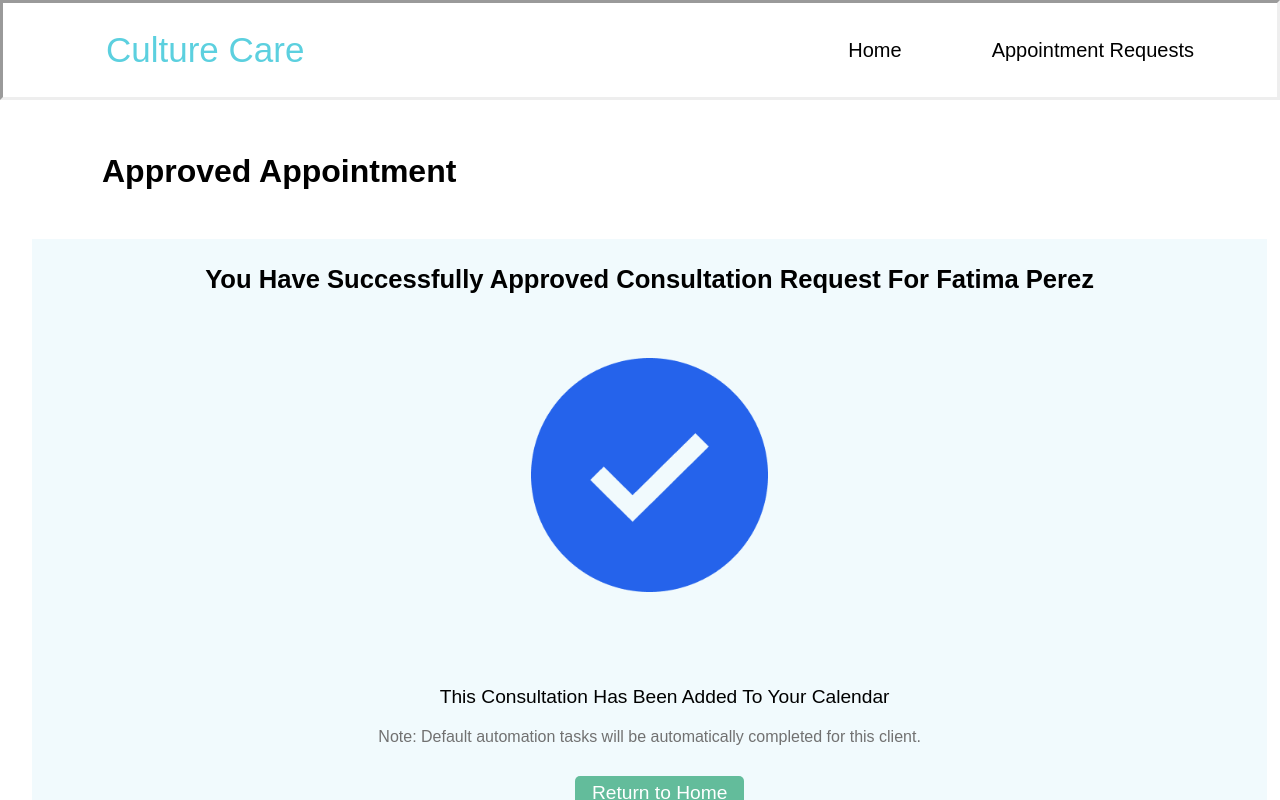
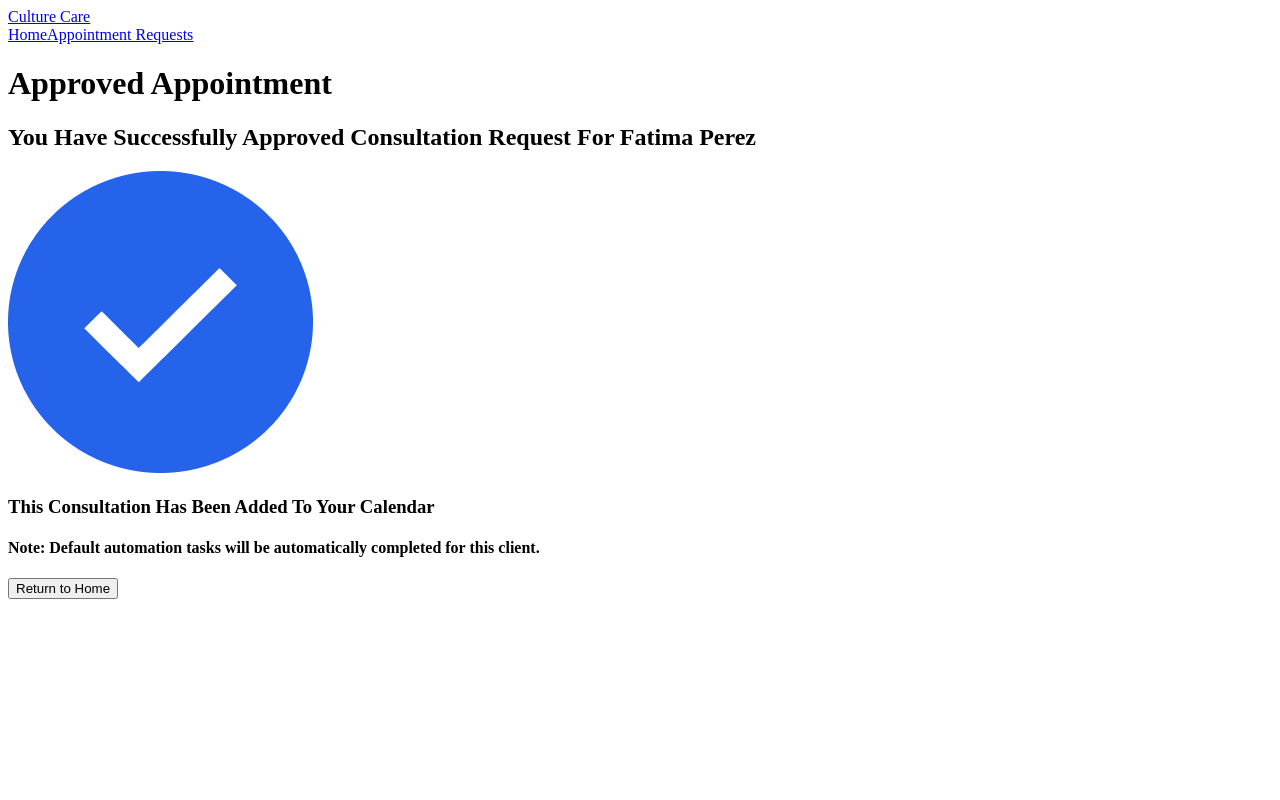
Before and after one commit to wenlilai/culturecare, a React (Create React App) app: page /appt-approved in a window 1280 px wide. Built offline with nearby package versions, Linux system fonts and the light colour scheme.

Commit message:
got rid of most css

```diff
--- a/src/Navigation/Nav.css
+++ b/src/Navigation/Nav.css
@@ -1,4 +1,4 @@
-* {
+/* * {
     box-sizing: border-box;
     margin: 0px;
     padding: 0px;
@@ -87,4 +87,4 @@ input {
 a {
     font-size: 20px;
     font-family: sans-serif;
-}
+} */
--- a/src/index.css
+++ b/src/index.css
@@ -1,15 +1,14 @@
-* {
+/* * {
   box-sizing: border-box;
   margin: 0px;
   padding: 0px;
 }
 
 code {
-  font-family: source-code-pro, Menlo, Monaco, Consolas, 'Courier New',
-    monospace;
+  font-family: sans-serif;
 } */
 
-*{
+/* *{
   padding: ();
   margin:();
   box-sizing: border-box;
@@ -19,17 +18,13 @@ code {
 a {
   text-decoration: none;
   color: rgb(97,97,97);
-}
+} */
 
-li {
-  list-style: non;
-}
-
-.btns {
+/* .btns {
   padding: 10px 20px;
   margin-right: 6px;
   background: transparent;
   border: none;
   border: 0.6px splod white;
   color: #323232;
-}
+} */
--- a/src/pages/ApprovedApt/ApprovedApt.css
+++ b/src/pages/ApprovedApt/ApprovedApt.css
@@ -1,4 +1,4 @@
-.confirmation-container {
+/* .confirmation-container {
   display: flex;
   width:100%;
   padding: 2vw;
@@ -46,4 +46,4 @@ h4 {
   padding: 0.5vw;
   background-color: #63BC9B;
   color: #FFFFFF;
-}
+} */
--- a/src/pages/Confirmation/Confirmation.css
+++ b/src/pages/Confirmation/Confirmation.css
@@ -1,4 +1,4 @@
-.confirmation-container {
+/* .confirmation-container {
   display: flex;
   width:100%;
   padding: 2vw;
@@ -49,4 +49,4 @@ h4 {
   padding-right: 1.5vw;
   background-color: #63BC9B;
   color: #FFFFFF;
-}
+} */
--- a/src/pages/DeclinedApt/DeclinedApt.css
+++ b/src/pages/DeclinedApt/DeclinedApt.css
@@ -1,4 +1,4 @@
-.confirmation-container {
+/* .confirmation-container {
   display: flex;
   width:100%;
   padding: 2vw;
@@ -46,4 +46,4 @@ h4 {
   padding: 0.5vw;
   background-color: #63BC9B;
   color: #FFFFFF;
-}
+} */
--- a/src/pages/Sidebar.css
+++ b/src/pages/Sidebar.css
@@ -1,4 +1,4 @@
-.sidebar-title {
+/* .sidebar-title {
     font-size: 22px;
     font-weight: normal;
     margin-bottom: 20px;
@@ -6,7 +6,6 @@
 
 .sidebar {
     width: 15%;
-    /* height: 100%; */
     border-right: 2px solid white;
     z-index: 3;
     display:flex;
@@ -21,4 +20,4 @@
 
 .logo-container h3 {
     margin-top: 10rem;
-}
+} */
```
Also changed, not shown: src/pages/PendingRequest/PendingRequest.css (+4 -41 lines), src/pages/SelectClinician/SelectClinician.css (+3 -27 lines), src/pages/TherapistPortal/TherapistPortal.css (+7 -21 lines).
